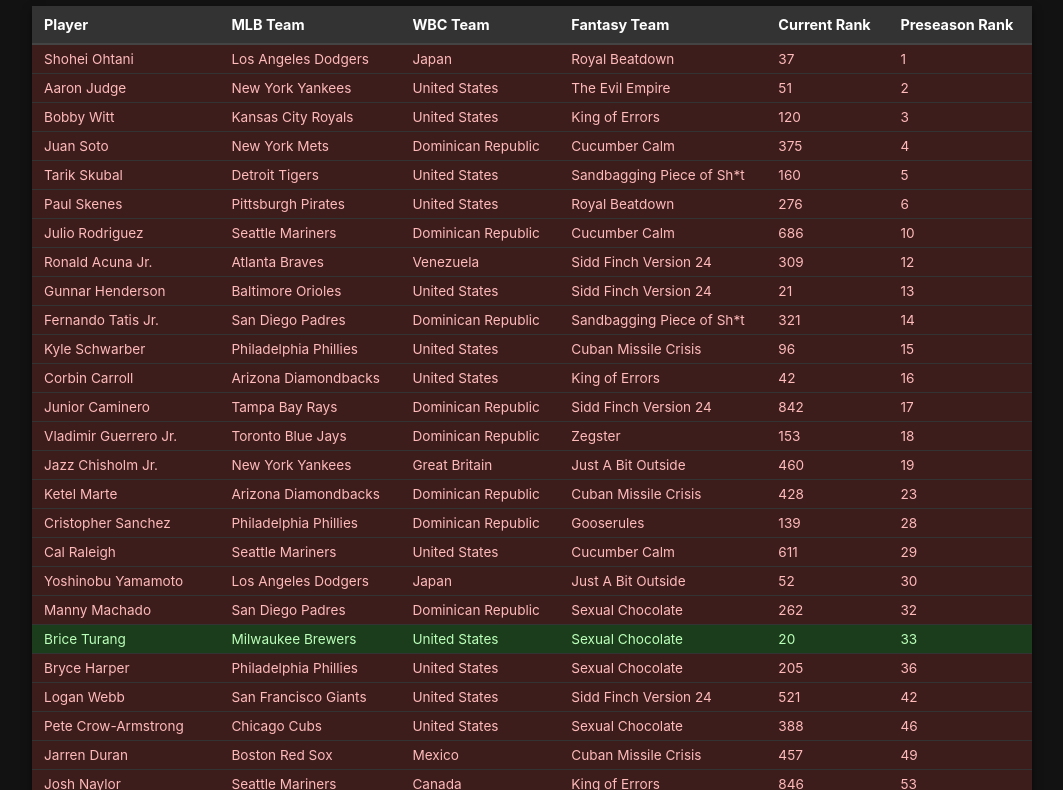
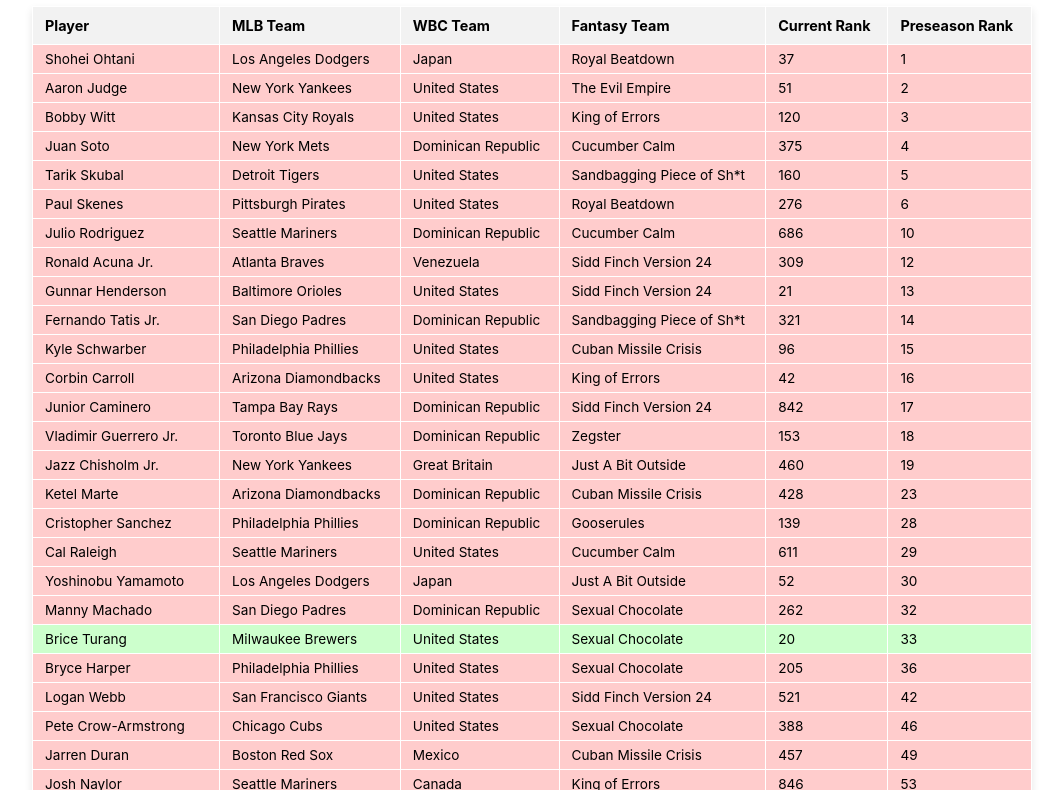
Before and after one commit to mzaiger/World_Baseball_Classic_Curse, a plain HTML site: page index.html in a window 1280 px wide. Shown: the part 104-894 px from the top of the page, without its empty margins (108-1171 px from the left). Drawn offline with Linux system fonts and the light colour scheme.

Commit message:
Add files via upload

```diff
--- a/index.html
+++ b/index.html
@@ -7,49 +7,49 @@
 <style>
     body {
         font-family: -apple-system, BlinkMacSystemFont, "Segoe UI", Roboto, Helvetica, Arial, sans-serif;
-            background-color: #121212; /* Dark background */
-            color: #e0e0e0; /* Light text */
+        background-color: #ffffff; /* Changed to white */
+        color: #000000; /* Changed font to black */
         padding: 20px;
     }
     h1 {
         text-align: center;
-            color: #ffffff;
+        color: #000000; /* Header to black */
     }
     table {
         width: 100%;
-            max-width: 1000px; /* Wider to fit new columns */
+        max-width: 1000px;
         margin: 0 auto;
         border-collapse: collapse;
-            background: #1e1e1e; /* Darker table body */
-            box-shadow: 0 4px 8px rgba(0,0,0,0.5);
+        background: #ffffff;
+        /* Adding a dark shadow so the white table stands out if the background is slightly off-white */
+        box-shadow: 0 4px 8px rgba(0,0,0,0.1);
+        border: 1px solid #ffffff;
     }
     th {
-            background-color: #333;
-            color: #ffffff;
+        background-color: #f2f2f2; /* Light gray for headers */
+        color: #000000; /* Black text */
         text-align: left;
         padding: 10px 12px;
         font-size: 0.9rem;
-            border-bottom: 2px solid #444;
+        border: 1px solid #ffffff; /* White border for each cell */
     }
     td {
         padding: 6px 12px;
-            border-bottom: 1px solid #333;
         font-size: 0.85rem;
+        color: #000000; /* Black text */
+        border: 1px solid #ffffff; /* White border for each cell */
     }
-        /* Specific coloring for rank movement adjusted for Dark Mode */
+    /* Adjusted highlight colors for black text visibility */
     .worse {
-            background-color: #3d1c1c !important; /* Muted red-dark */
-            color: #ffbaba;
+        background-color: #ffcccc !important; /* Light red */
+        color: #000000;
     }
     .better {
-            background-color: #1c3d1c !important; /* Muted green-dark */
-            color: #baffba;
-        }
-        tr:last-child td {
-            border-bottom: none;
+        background-color: #ccffcc !important; /* Light green */
+        color: #000000;
     }
     tr:hover {
-            background-color: #2a2a2a;
+        background-color: #f9f9f9;
     }
 </style>
 </head>
```
Lines whose indentation alone changed are shown as unchanged.
